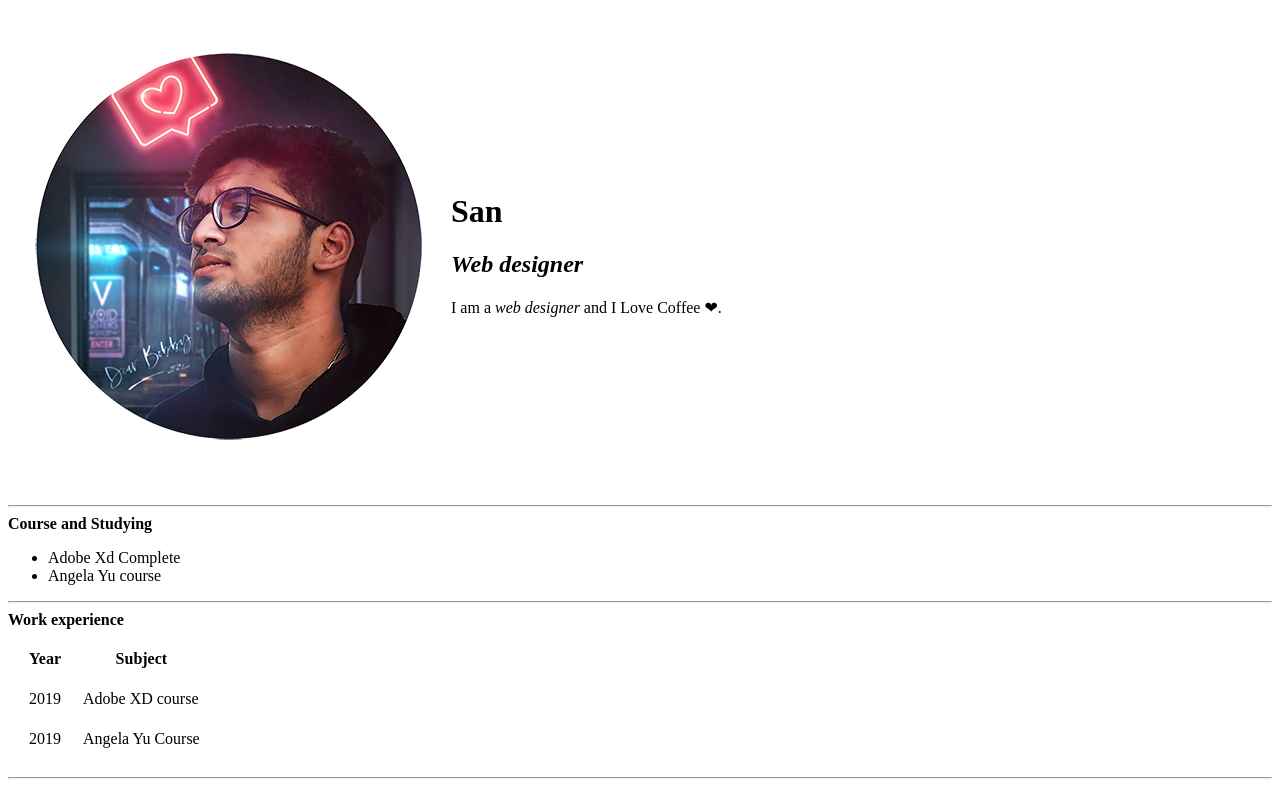
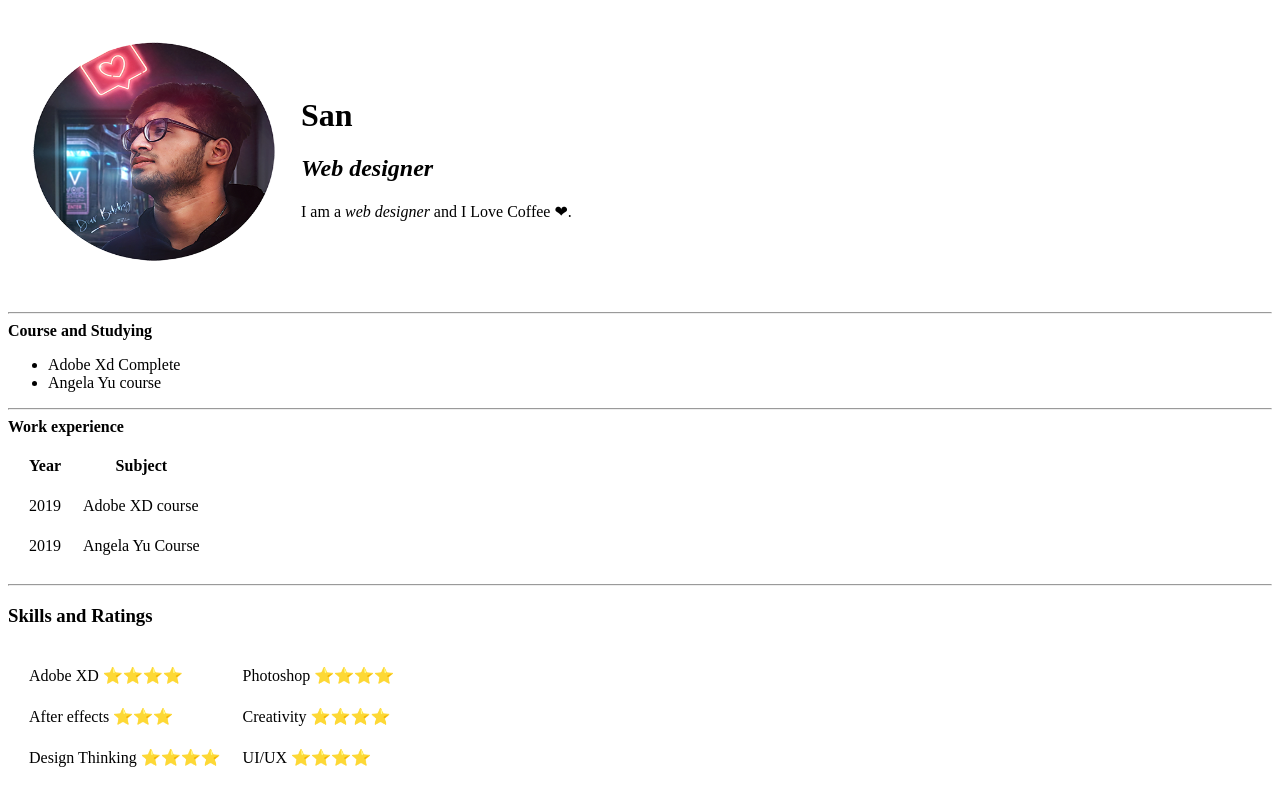
Before and after one commit to san-gitlogin/CV, a plain HTML site: page index.html in a window 1280 px wide. Shown: the top 795 px of the page. Drawn offline with Linux system fonts and the light colour scheme.

Commit message:
Update index.html

```diff
--- a/index.html
+++ b/index.html
@@ -11,7 +11,7 @@
   <table cellspacing="20">
     <tr>
       <td>
-        <img src="images/san.png">
+        <img src="images/san.png" width='250' height='250' alt='Santhosh'>
       </td>
       <td>
         <h1>San</h1>
```
